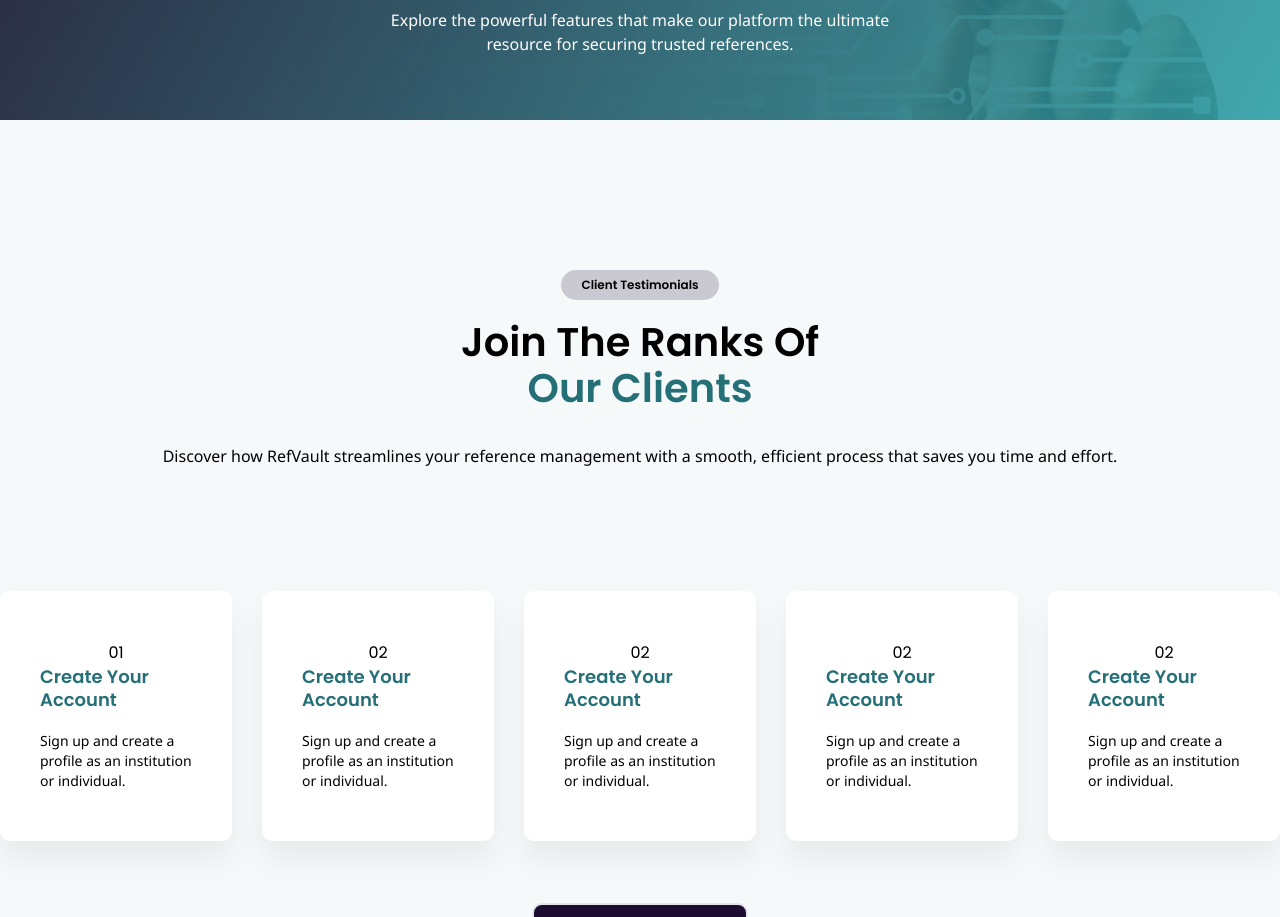
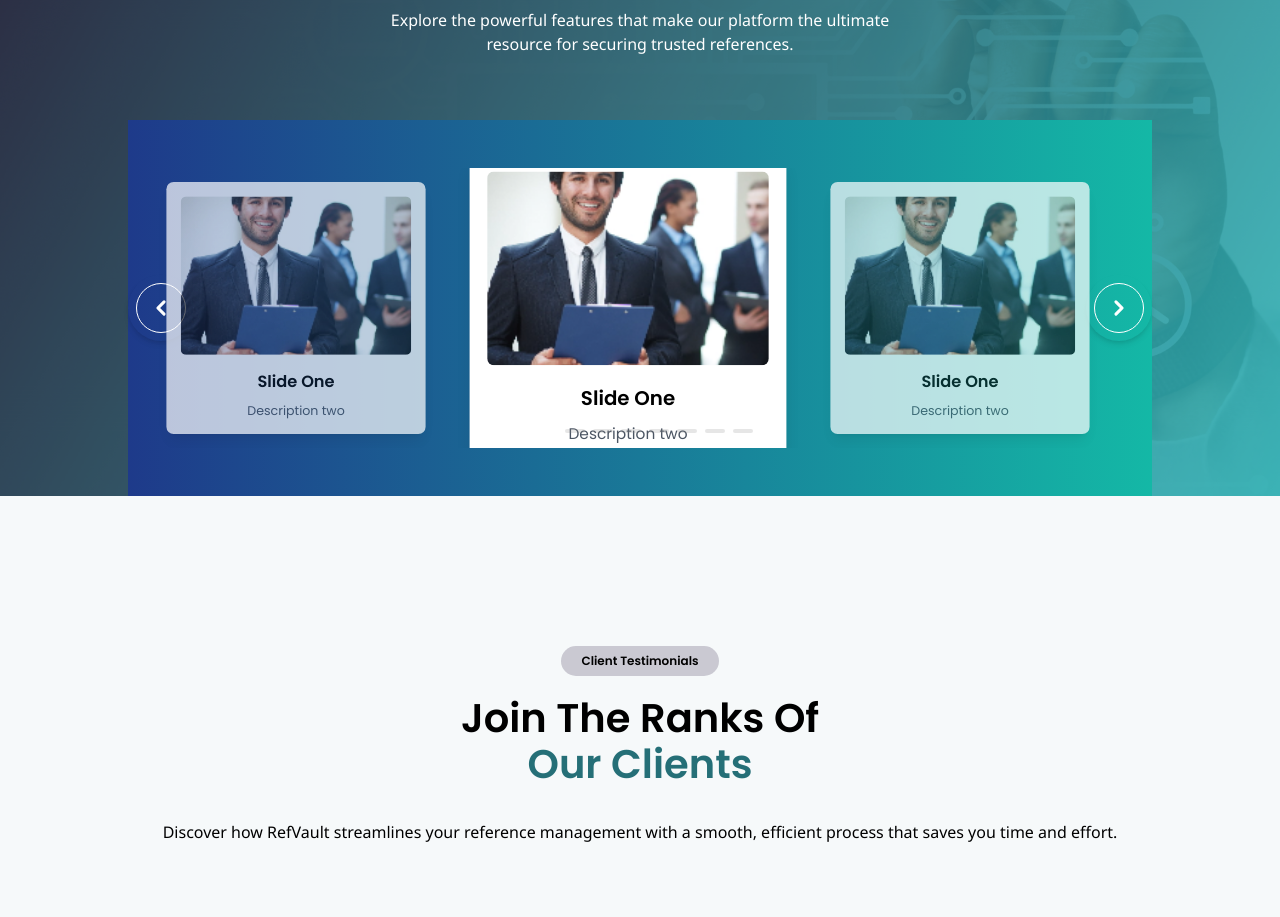
Before and after one commit to ravikr1310/RefVault, a React (Create React App) app: page / in a window 1280 px wide. Shown: the part 5620-6537 px from the top of the page. Built offline with nearby package versions, Linux system fonts and the light colour scheme.

Commit message:
ficture section carosel added

```diff
--- a/package.json
+++ b/package.json
@@ -11,6 +11,7 @@
     "react-dom": "^19.0.0",
     "react-router-dom": "^7.3.0",
     "react-scripts": "5.0.1",
+    "swiper": "^11.2.5",
     "web-vitals": "^2.1.4"
   },
   "scripts": {
--- a/src/components/constant/SvgFile.js
+++ b/src/components/constant/SvgFile.js
@@ -213,3 +213,23 @@ export const FacebookIcon = (props) => (
 
 
 );
+
+export const CaroselRightArrow = (props) => (
+    <svg id="Group_356" data-name="Group 356" xmlns="http://www.w3.org/2000/svg" width={props.width ?? "50"} height={props.height ?? "50"} viewBox="0 0 50 50">
+        <g id="Ellipse_2" data-name="Ellipse 2" fill="rgba(246,249,250,0)" stroke="#fff" stroke-width="1">
+            <circle cx="25" cy="25" r="25" stroke="none"/>
+            <circle cx="25" cy="25" r="24.5" fill="none"/>
+        </g>
+        <path id="Path_29" data-name="Path 29" d="M10.2,8.7a1.537,1.537,0,0,1,2.174,0l6.149,6.149a1.537,1.537,0,0,1,0,2.174l-6.149,6.149A1.537,1.537,0,0,1,10.2,21l5.062-5.062L10.2,10.874A1.537,1.537,0,0,1,10.2,8.7Z" transform="translate(10.638 9.065)" fill={props.primaryFill ?? "#fff"} fill-rule="evenodd"/>
+    </svg>
+);
+
+export const CaroselLeftArrow = (props) => (
+    <svg id="Group_251" data-name="Group 251" xmlns="http://www.w3.org/2000/svg" height={props.height ?? "50"} viewBox="0 0 50 50">
+        <g id="Ellipse_2" data-name="Ellipse 2" fill="rgba(246,249,250,0)" stroke="#fff" stroke-width="1">
+            <circle cx="25" cy="25" r="25" stroke="none"/>
+            <circle cx="25" cy="25" r="24.5" fill="none"/>
+        </g>
+        <path id="Path_29" data-name="Path 29" d="M18.523,8.7a1.537,1.537,0,0,0-2.174,0L10.2,14.849a1.537,1.537,0,0,0,0,2.174l6.149,6.149A1.537,1.537,0,0,0,18.523,21l-5.062-5.062,5.062-5.062A1.537,1.537,0,0,0,18.523,8.7Z" transform="translate(10.639 9.065)" fill={props.primaryFill ?? "#fff"} fill-rule="evenodd"/>
+    </svg>
+);
--- /dev/null
+++ b/src/components/home/Carosel.js
@@ -0,0 +1,143 @@
+
+import { Swiper, SwiperSlide } from "swiper/react";
+import { Navigation, Pagination } from "swiper/modules";
+import "swiper/css";
+import "swiper/css/navigation";
+import "swiper/css/pagination";
+import { useState } from "react";
+
+import BusinessMan from '../../images/smiling-businessman-his-office.png';
+import { CaroselRightArrow, CaroselLeftArrow } from '../constant/SvgFile';
+
+const features = [
+  {
+    title: "Slide One",
+    img: "your_image_url_1", // Replace with actual image URL
+    description: "Description two",
+  },
+  {
+    title: "Slide One",
+    img: "your_image_url_1", // Replace with actual image URL
+    description: "Description two",
+  },
+  {
+    title: "Slide One",
+    img: "your_image_url_1", // Replace with actual image URL
+    description: "Description two",
+  },
+  {
+    title: "Slide One",
+    img: "your_image_url_1", // Replace with actual image URL
+    description: "Description two",
+  },
+  {
+    title: "Slide One",
+    img: "your_image_url_1", // Replace with actual image URL
+    description: "Description two",
+  },
+  {
+    title: "Slide One",
+    img: "your_image_url_1", // Replace with actual image URL
+    description: "Description two",
+  },
+  {
+    title: "Slide One",
+    img: "your_image_url_1", // Replace with actual image URL
+    description: "Description two",
+  },
+  {
+    title: "Slide One",
+    img: "your_image_url_1", // Replace with actual image URL
+    description: "Description two",
+  },
+];
+
+export default function FeatureCarousel() {
+  const [activeIndex, setActiveIndex] = useState(1); // Track active slide
+
+  return (
+    <div className="relative bg-gradient-to-r from-blue-900 to-teal-500 py-12">
+
+      <div className="relative max-w-5xl mx-auto px-6">
+        <Swiper
+          modules={[Navigation, Pagination]}
+          spaceBetween={20}
+        //   slidesPerView={3}
+          slidesPerView="auto"
+          centeredSlides={true}
+          loop={true}
+          initialSlide={0}
+          onSlideChange={(swiper) => setActiveIndex(swiper.realIndex)}
+          navigation={{
+            prevEl: ".prev-btn",
+            nextEl: ".next-btn",
+          }}
+          pagination={{
+            // el: ".custom-pagination",
+            clickable: true,
+            // renderBullet: function (index, className) {
+            //   return `<span class="${className} custom-bullet">_</span>`;
+            // },
+          }}
+          breakpoints={{
+            640: { slidesPerView: 1 },
+            1024: { slidesPerView: 3 },
+          }}
+          className="relative"
+        >
+          {features.map((feature, index) => (
+            <SwiperSlide key={index} className="flex justify-center">
+              <div
+                className={`transition-all duration-300 ease-in-out ${
+                  activeIndex === index ? "scale-110 shadow-2xl" : "scale-90 opacity-70"
+                } bg-white rounded-lg shadow-lg p-4 w-72 text-center`}
+              >
+                <img
+                  src={BusinessMan}
+                  alt={feature.title}
+                  className="w-full h-44 object-cover rounded-md mb-4"
+                />
+                <h3 className="text-lg font-semibold">{feature.title}</h3>
+                {feature.description && (
+                  <p className="text-sm text-gray-600 mt-2">{feature.description}</p>
+                )}
+              </div>
+            </SwiperSlide>
+          ))}
+        </Swiper>
+
+        {/* Navigation Arrows */}
+        <button className="prev-btn absolute left-0 top-1/2 transform -translate-y-1/2 p-2 rounded-full shadow-md">
+          <CaroselLeftArrow />
+        </button>
+        <button className="next-btn absolute right-0 top-1/2 transform -translate-y-1/2 p-2 rounded-full shadow-md">
+          <CaroselRightArrow />
+        </button>
+      </div>
+      <style>
+        {`
+          .custom-pagination {
+            display: flex;
+            justify-content: center;
+            align-items: center;
+            gap: 6px;
+            margin-top: 10px;
+          }
+
+          .swiper-pagination-bullet {
+            width: 20px;
+            height: 4px;
+            background-color: gray;
+            border-radius: 4px;
+            transition: all 0.3s ease;
+          }
+
+          .swiper-pagination-bullet-active {
+            background-color: white;
+            width: 30px;
+          }
+        `}
+      </style>
+    </div>
+  );
+}
--- a/src/components/home/Features.js
+++ b/src/components/home/Features.js
@@ -1,6 +1,7 @@
 import React from 'react';
 import FeaturesBg from '../../images/featuresBg.png';
 import { SpeedometerIcon, ValidationIcon, AnalyticIcon, ArrowIcon, ClickIcon, ConfidentialIcon } from '../constant/SvgFile';
+import Carosel from './Carosel';
 
 function Features() {
     return (
@@ -17,7 +18,7 @@ function Features() {
                     <p className='text-base font-light font-notoSans pt-8 text-white max-w-[508px] m-auto'>Explore the powerful features that make our platform the ultimate resource for securing trusted references.</p>
                 </div>
                 <div className="flex justify-center items-center h-full pt-[64px]">
-
+                    <Carosel />
                 </div>
             </div>
         </div>
```
Also changed, not shown: 1 other file (tests, documents, lock files or other folders).
